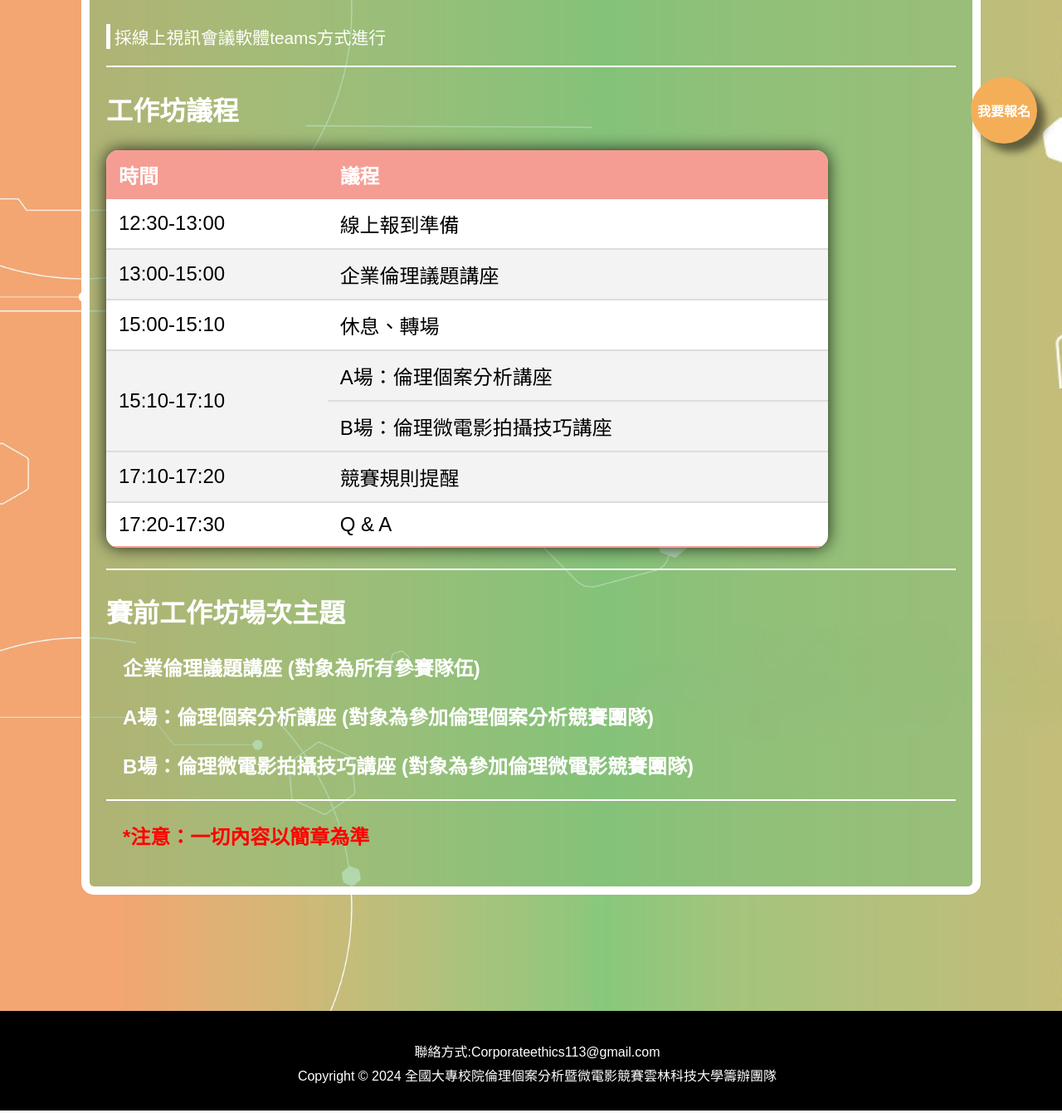
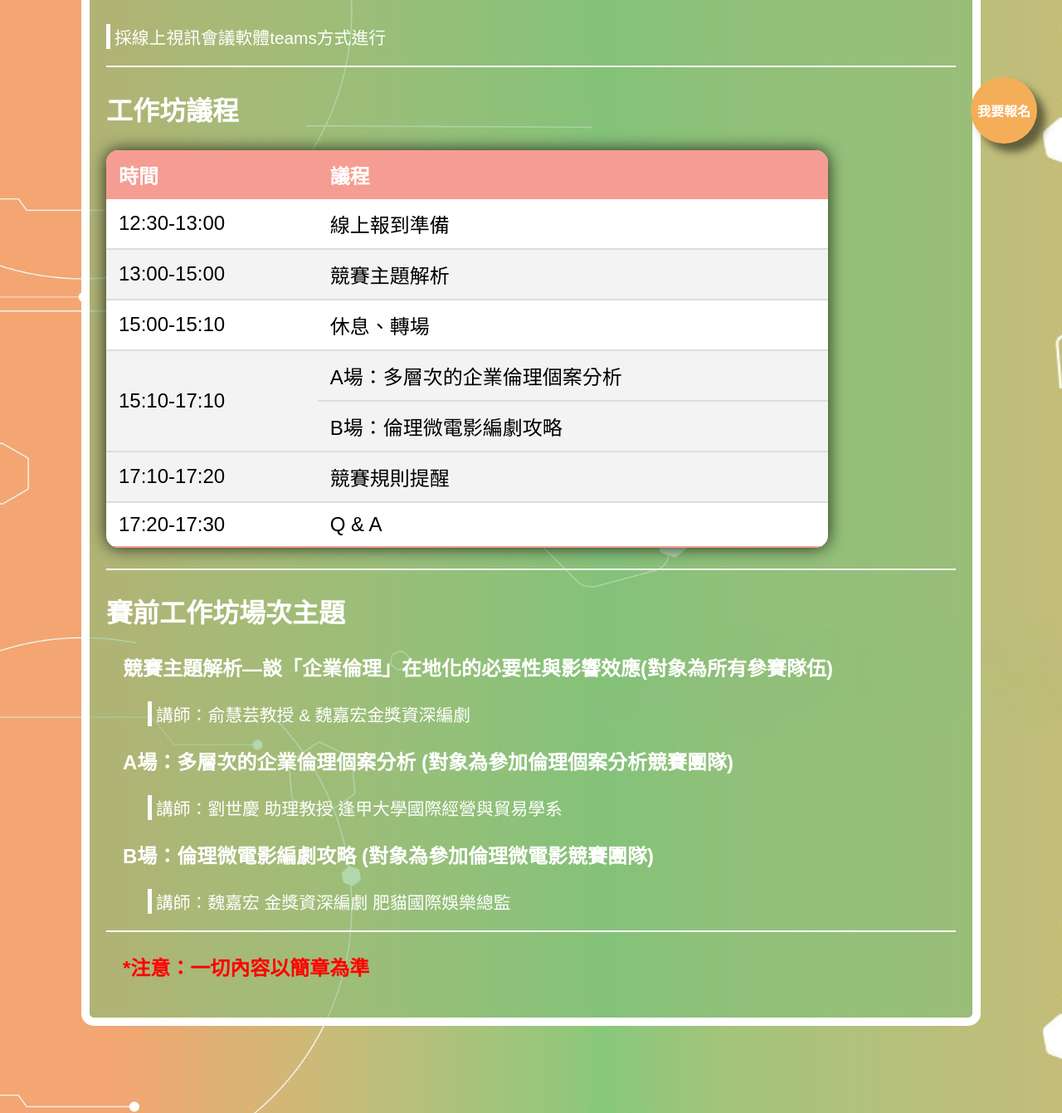
Before and after one commit to eva10213/yuntechWeb, a PHP site: page /workshop.html in a window 1280 px wide. Shown: the part 612-1953 px from the top of the page at 83% size. Run offline with PHP 8.4, Linux system fonts and the light colour scheme.

Commit message:
eigth commit: add workshop teacher

```diff
--- a/yuntechWeb/caseAnalysis.html
+++ b/yuntechWeb/caseAnalysis.html
@@ -285,7 +285,7 @@
 
   </div>
   <hr>
-  <h3 style="color: red;">*注意：一切內容以簡章為準
+  <h3 style="color: red;">*注意：一切內容以簡章為準</h3>
   </main>
 
   <footer>
--- a/yuntechWeb/movie.html
+++ b/yuntechWeb/movie.html
@@ -294,7 +294,7 @@
       </div>
     </div>
     <hr>
-    <h3 style="color: red;">*注意：一切內容以簡章為準
+    <h3 style="color: red;">*注意：一切內容以簡章為準</h3>
   </main>
   <footer>
     <p>Copyright © 2024 全國大專校院倫理個案分析暨微電影競賽雲林科技大學籌辦團隊</p>
--- a/yuntechWeb/style/include.css
+++ b/yuntechWeb/style/include.css
@@ -210,7 +210,6 @@
     color: white;
 }
 
-/* 响应式设计 */
 @media (max-width: 1200px) {
     #apply {
     }
--- a/yuntechWeb/workshop.html
+++ b/yuntechWeb/workshop.html
@@ -70,7 +70,7 @@
 
             <tr>
               <td>13:00-15:00</td>
-              <td>企業倫理議題講座</td>
+              <td>競賽主題解析</td>
             </tr>
 
             <tr>
@@ -80,11 +80,11 @@
 
             <tr>
               <td rowspan="2">15:10-17:10</td>
-              <td>A場：倫理個案分析講座</td>
+              <td>A場：多層次的企業倫理個案分析</td>
             </tr>
 
             <tr>
-              <td style="background-color: #f3f3f3">B場：倫理微電影拍攝技巧講座</td>
+              <td style="background-color: #f3f3f3">B場：倫理微電影編劇攻略</td>
             </tr>
             <tr>
               <td>17:10-17:20</td>
@@ -100,14 +100,14 @@
       </div>
         <hr>
       <h2>賽前工作坊場次主題</h2>
-        <h3>企業倫理議題講座 (對象為所有參賽隊伍)</h3>
-        <!-- <p class="paragraph" style="margin-left: 50px;">講師：XXX 教授</p> -->
-        <h3>A場：倫理個案分析講座 (對象為參加倫理個案分析競賽團隊)</h3>
-        <!-- <p class="paragraph"  style="margin-left: 50px;">講師：XXX 博士</p> -->
-        <h3>B場：倫理微電影拍攝技巧講座 (對象為參加倫理微電影競賽團隊)</h3>
-        <!-- <p class="paragraph"  style="margin-left: 50px;">講師：XXX 教授、導演</p> -->
+        <h3>競賽主題解析—談「企業倫理」在地化的必要性與影響效應(對象為所有參賽隊伍)</h3>
+        <p class="paragraph" style="margin-left: 50px;">講師：俞慧芸教授 & 魏嘉宏金獎資深編劇</p>
+        <h3>A場：多層次的企業倫理個案分析 (對象為參加倫理個案分析競賽團隊)</h3>
+        <p class="paragraph"  style="margin-left: 50px;">講師：劉世慶 助理教授 逢甲大學國際經營與貿易學系</p>
+        <h3>B場：倫理微電影編劇攻略 (對象為參加倫理微電影競賽團隊)</h3>
+        <p class="paragraph"  style="margin-left: 50px;">講師：魏嘉宏 金獎資深編劇 肥貓國際娛樂總監</p>
         <hr>
-        <h3 style="color: red;">*注意：一切內容以簡章為準
+        <h3 style="color: red;">*注意：一切內容以簡章為準</h3>
 
 
   </main>
```
